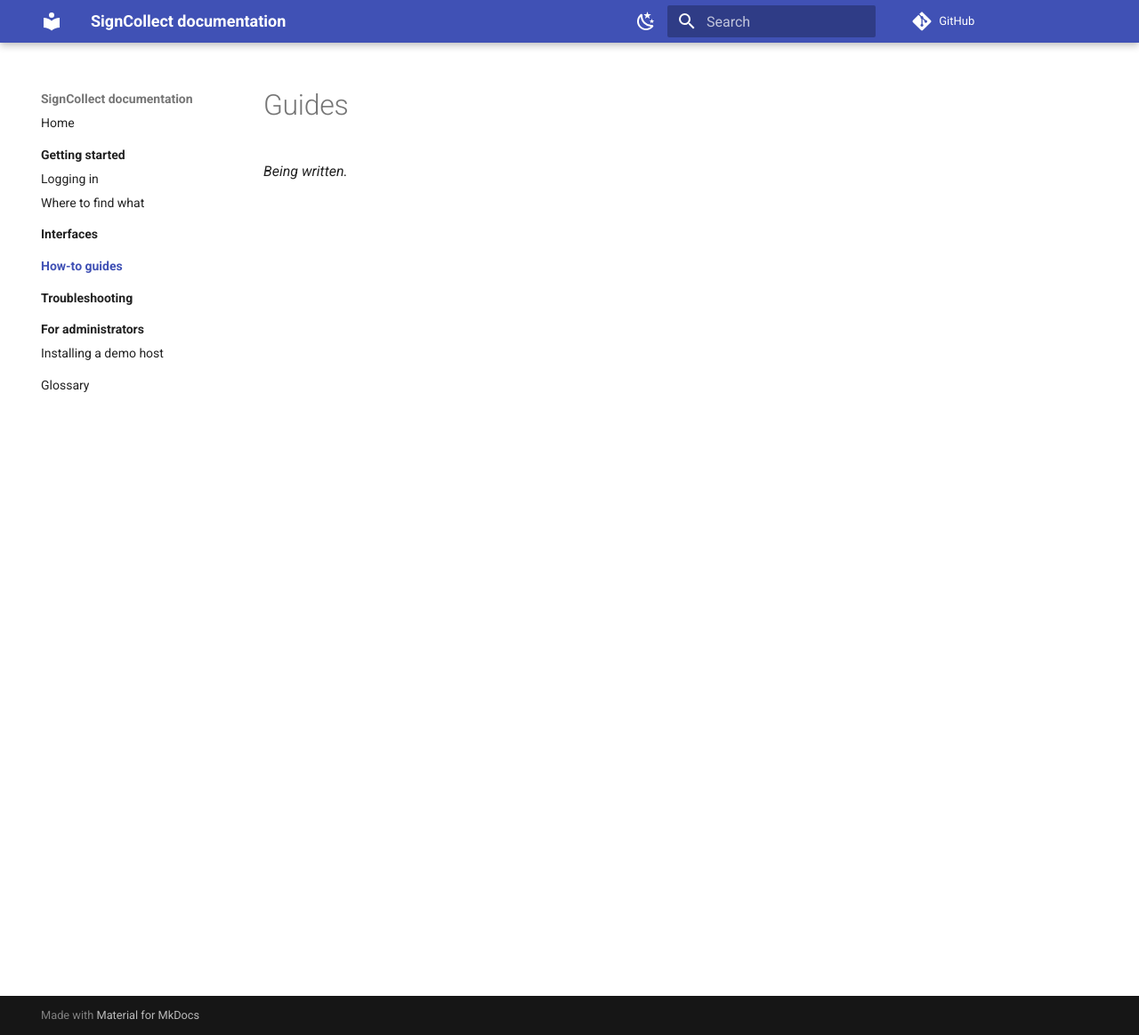
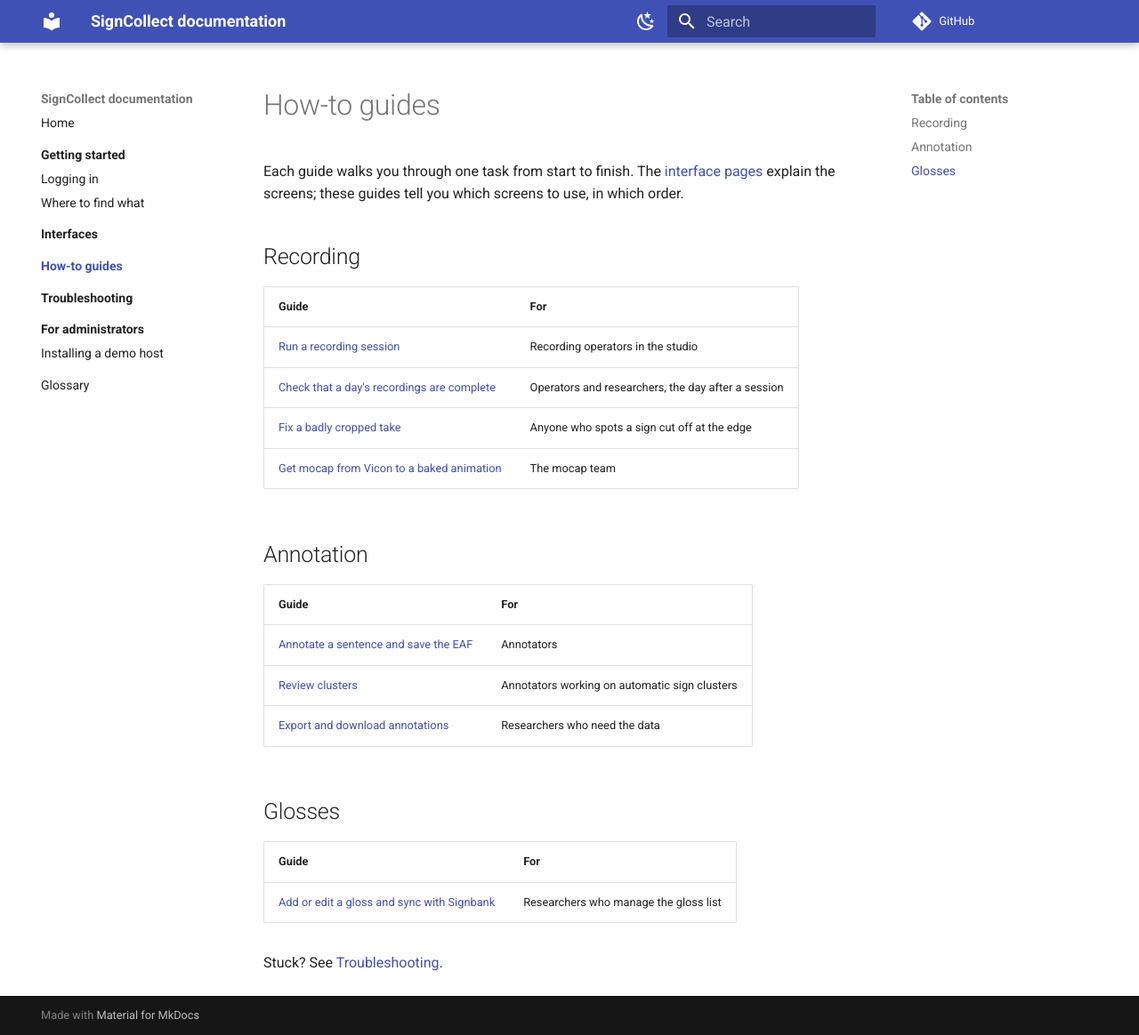
Before and after one commit to Amsterdam-Humanities-Labs/signlab_docs, an MkDocs documentation site: the page built from docs/guides/index.md, in a window 1280 px wide and 1164 px high. Shown: the whole window at 89% size. Built offline with MkDocs 1.6.1 and Material for MkDocs 9.7.7, drawn with Linux system fonts in a browser that asks for light colours; comment, search, counter and statistics services are not loaded.

Commit message:
Guides: index, recording session, day check, crop fix
Co-Authored-By: Claude Opus 5.5 (1M context) <noreply@anthropic.com>
Claude-Session: https://claude.ai/code/session_01Q96cin1pLs7vTRPN9HVPQX

```diff
--- a/docs/guides/index.md
+++ b/docs/guides/index.md
@@ -1,3 +1,30 @@
-# Guides
+# How-to guides
 
-_Being written._
+Each guide walks you through one task from start to finish. The
+[interface pages](../interfaces/index.md) explain the screens; these guides
+tell you which screens to use, in which order.
+
+## Recording
+
+| Guide | For |
+|---|---|
+| [Run a recording session](recording-session.md) | Recording operators in the studio |
+| [Check that a day's recordings are complete](check-day-complete.md) | Operators and researchers, the day after a session |
+| [Fix a badly cropped take](fix-crop.md) | Anyone who spots a sign cut off at the edge |
+| [Get mocap from Vicon to a baked animation](mocap-to-animation.md) | The mocap team |
+
+## Annotation
+
+| Guide | For |
+|---|---|
+| [Annotate a sentence and save the EAF](annotate-sentence.md) | Annotators |
+| [Review clusters](review-clusters.md) | Annotators working on automatic sign clusters |
+| [Export and download annotations](export-annotations.md) | Researchers who need the data |
+
+## Glosses
+
+| Guide | For |
+|---|---|
+| [Add or edit a gloss and sync with Signbank](gloss-signbank.md) | Researchers who manage the gloss list |
+
+Stuck? See [Troubleshooting](../troubleshooting/index.md).
```
Also changed, not shown: docs/guides/check-day-complete.md (added, +55 -0 lines), docs/guides/fix-crop.md (added, +59 -0 lines), docs/guides/recording-session.md (added, +84 -0 lines).
